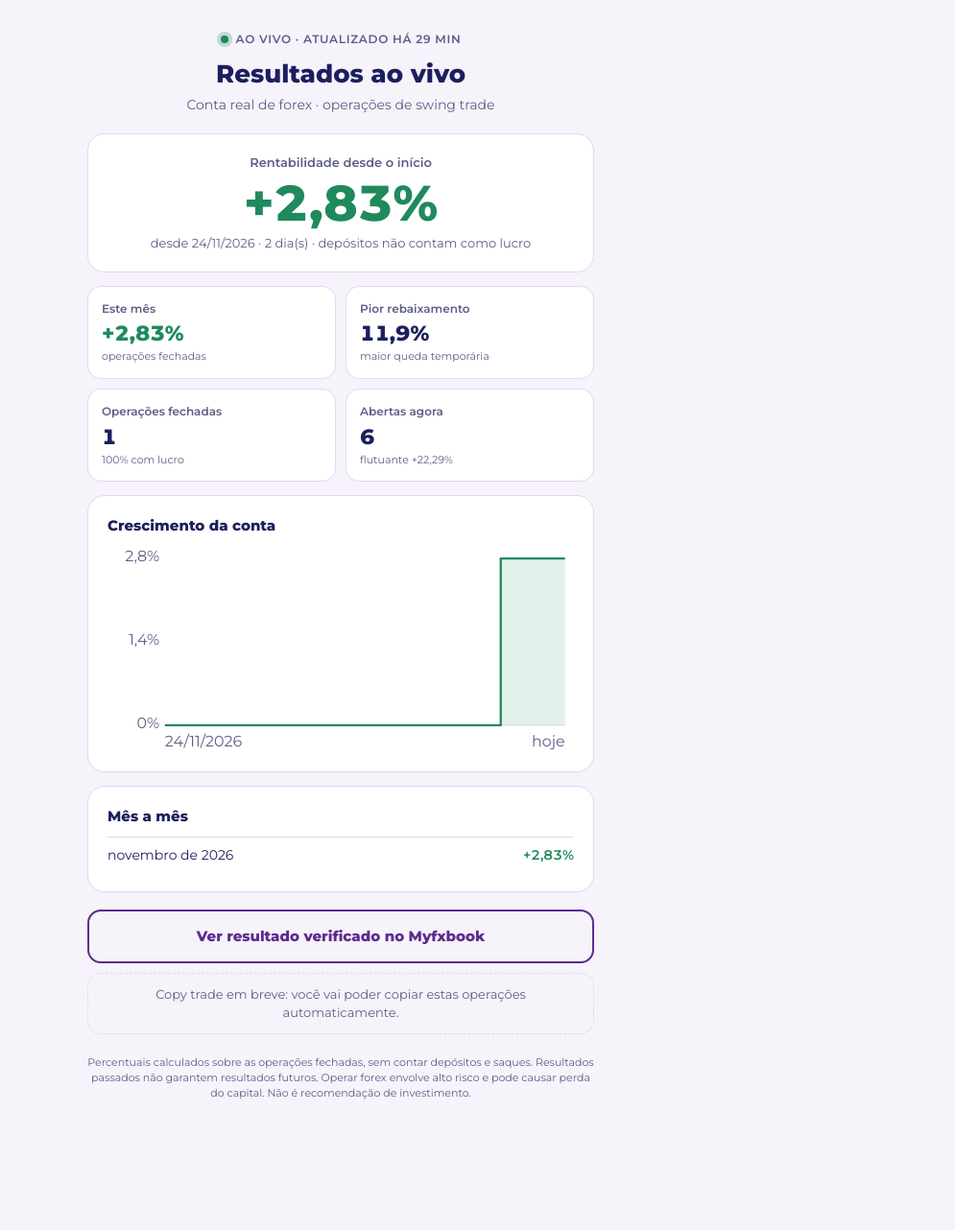
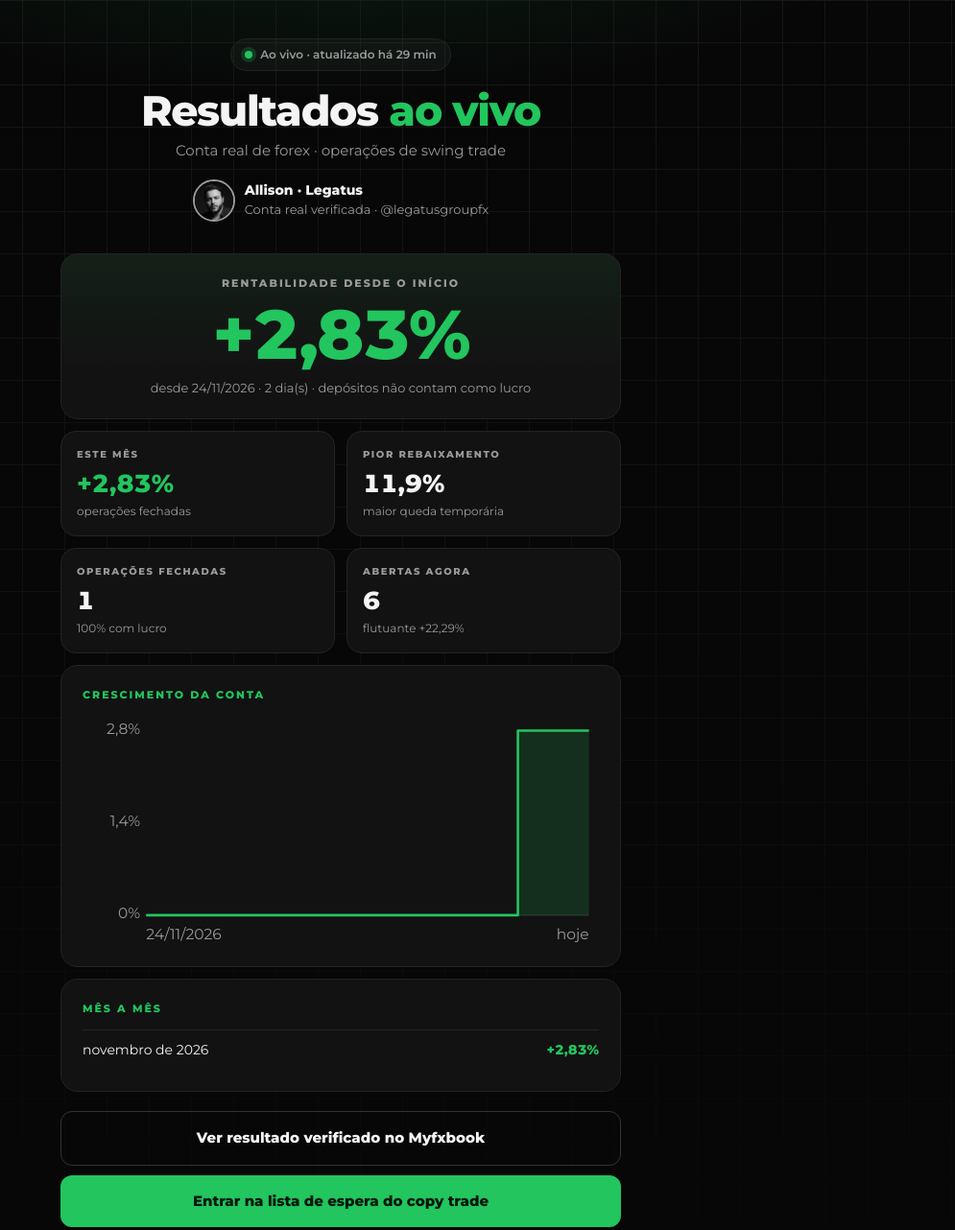
Before and after one commit to allisoncord-cpu/resultados, a plain HTML site: page index.html in a window 1280 px wide. Shown: the top 1282 px of the page at 96% size, without its empty margins (285-1280 px from the left). Before the commit the page ends 1198 px from the top, so only its background shows below. Drawn offline with Linux system fonts and the light colour scheme.

Commit message:
Página de resultados no visual escuro da Legatus

```diff
--- a/index.html
+++ b/index.html
@@ -8,57 +8,52 @@
 <link rel="preconnect" href="https://fonts.googleapis.com">
 <link href="https://fonts.googleapis.com/css2?family=Montserrat:wght@400;600;800&display=swap" rel="stylesheet">
 <style>
-:root{
-  --bg:#f6f3fb; --card:#ffffff; --ink:#1c1f5e; --ink-2:#5b5f86; --line:#e4d6f5;
-  --roxo:#5e2b8c; --laranja:#ff6b1f; --bom:#1f8a5b; --ruim:#c0392b;
-}
-@media (prefers-color-scheme: dark){
-  :root:not([data-theme="light"]){
-    --bg:#0f1133; --card:#181b45; --ink:#f3effa; --ink-2:#a9abd0; --line:#2c2f63;
-    --roxo:#b48be0; --laranja:#ff8a4a; --bom:#4cc38a; --ruim:#ff7a6b;
-  }
-}
-:root[data-theme="dark"]{
-  --bg:#0f1133; --card:#181b45; --ink:#f3effa; --ink-2:#a9abd0; --line:#2c2f63;
-  --roxo:#b48be0; --laranja:#ff8a4a; --bom:#4cc38a; --ruim:#ff7a6b;
-}
+:root{ --bg:#070707; --card:#121212; --ink:#f4f4f4; --ink-2:#9a9a9a; --line:#232323; --bom:#22c55e; --ruim:#ef4444; --verde:#22c55e; }
 *{box-sizing:border-box}
-body{margin:0;background:var(--bg);color:var(--ink);font-family:Montserrat,system-ui,sans-serif;line-height:1.45}
-main{max-width:560px;margin:0 auto;padding:28px 16px 40px}
-header{text-align:center;margin-bottom:20px}
-.vivo{display:inline-flex;align-items:center;gap:8px;font-size:12px;font-weight:600;letter-spacing:.06em;text-transform:uppercase;color:var(--ink-2)}
-.vivo i{width:8px;height:8px;border-radius:50%;background:var(--bom);box-shadow:0 0 0 4px color-mix(in srgb,var(--bom) 25%,transparent)}
+body{margin:0;background:var(--bg);color:var(--ink);font-family:Montserrat,system-ui,sans-serif;line-height:1.5;-webkit-font-smoothing:antialiased}
+.topo{position:relative;overflow:hidden;background:radial-gradient(900px 380px at 50% -10%,rgba(34,197,94,.16),transparent 70%),var(--bg)}
+.topo:before{content:"";position:absolute;inset:0;background-image:linear-gradient(var(--line) 1px,transparent 1px),linear-gradient(90deg,var(--line) 1px,transparent 1px);background-size:44px 44px;mask-image:linear-gradient(#000,transparent 90%);opacity:.55}
+main{position:relative;max-width:620px;margin:0 auto;padding:40px 18px 48px}
+header{text-align:center;margin-bottom:26px}
+.vivo{display:inline-flex;align-items:center;gap:8px;border:1px solid var(--line);background:rgba(255,255,255,.03);padding:7px 14px;border-radius:999px;font-size:12px;font-weight:600;color:var(--ink-2)}
+.vivo i{width:8px;height:8px;border-radius:50%;background:var(--bom);box-shadow:0 0 0 4px rgba(34,197,94,.2)}
 .vivo.parado i{background:var(--ink-2);box-shadow:none}
-h1{font-size:26px;font-weight:800;margin:8px 0 2px}
-.sub{color:var(--ink-2);font-size:14px;margin:0}
-.card{background:var(--card);border:1px solid var(--line);border-radius:18px;padding:20px;margin-bottom:14px}
-.destaque{text-align:center}
-.destaque .rot{font-size:13px;color:var(--ink-2);font-weight:600}
-.destaque .num{font-size:52px;font-weight:800;line-height:1.1;margin:4px 0;font-variant-numeric:tabular-nums}
+h1{font-size:clamp(30px,6.5vw,44px);font-weight:900;letter-spacing:-.03em;line-height:1.05;margin:18px 0 8px}
+h1 em{font-style:normal;color:var(--verde)}
+.sub{color:var(--ink-2);font-size:15px;margin:0}
+.assina{display:inline-flex;align-items:center;gap:10px;margin-top:18px;color:var(--ink-2);font-size:13px;text-align:left}
+.assina b{color:var(--ink);display:block;font-size:14px}
+.av{width:44px;height:44px;border-radius:50%;border:2px solid var(--verde);object-fit:cover;filter:grayscale(1)}
+.card{background:var(--card);border:1px solid var(--line);border-radius:18px;padding:22px;margin-bottom:12px}
+.destaque{text-align:center;background:linear-gradient(180deg,rgba(34,197,94,.08),transparent 70%),var(--card)}
+.destaque .rot{font-size:11px;letter-spacing:.18em;text-transform:uppercase;color:var(--ink-2);font-weight:700}
+.destaque .num{font-size:clamp(52px,12vw,72px);font-weight:900;letter-spacing:-.03em;line-height:1.05;margin:8px 0;font-variant-numeric:tabular-nums}
 .destaque .det{font-size:13px;color:var(--ink-2)}
 .pos{color:var(--bom)} .neg{color:var(--ruim)}
-.grade{display:grid;grid-template-columns:1fr 1fr;gap:10px;margin-bottom:14px}
-.kpi{background:var(--card);border:1px solid var(--line);border-radius:14px;padding:14px}
-.kpi .rot{font-size:12px;color:var(--ink-2);font-weight:600}
-.kpi .val{font-size:22px;font-weight:800;margin-top:2px;font-variant-numeric:tabular-nums}
-.kpi .det{font-size:11px;color:var(--ink-2)}
-h2{font-size:15px;margin:0 0 10px}
+.grade{display:grid;grid-template-columns:1fr 1fr;gap:12px;margin-bottom:12px}
+.kpi{background:var(--card);border:1px solid var(--line);border-radius:16px;padding:16px}
+.kpi .rot{font-size:10px;letter-spacing:.16em;text-transform:uppercase;color:var(--ink-2);font-weight:700}
+.kpi .val{font-size:26px;font-weight:800;margin-top:4px;font-variant-numeric:tabular-nums}
+.kpi .det{font-size:12px;color:var(--ink-2)}
+h2{font-size:11px;letter-spacing:.18em;text-transform:uppercase;color:var(--verde);margin:0 0 14px;font-weight:700}
 svg{display:block;width:100%;height:auto}
-.eixo{fill:var(--ink-2);font-size:17px;font-family:inherit}
+.eixo{fill:var(--ink-2);font-size:15px;font-family:inherit}
 table{width:100%;border-collapse:collapse;font-size:14px}
-td{padding:8px 0;border-top:1px solid var(--line)}
-td.n{text-align:right;font-weight:600;font-variant-numeric:tabular-nums}
-.botoes{display:grid;gap:10px;margin:18px 0}
-.btn{display:block;text-align:center;text-decoration:none;font-weight:800;padding:15px;border-radius:14px;font-size:15px}
-.btn.prim{background:var(--laranja);color:#fff}
-.btn.sec{border:2px solid var(--roxo);color:var(--roxo)}
+td{padding:10px 0;border-top:1px solid var(--line)}
+td.n{text-align:right;font-weight:700;font-variant-numeric:tabular-nums}
+.botoes{display:grid;gap:10px;margin:20px 0}
+.btn{display:block;text-align:center;text-decoration:none;font-weight:800;padding:16px;border-radius:12px;font-size:15px;transition:transform .15s}
+.btn:hover{transform:translateY(-2px)}
+.btn.prim{background:var(--verde);color:#04170b}
+.btn.sec{border:1px solid #333;color:var(--ink)}
 .embreve{text-align:center;font-size:13px;color:var(--ink-2);border:1px dashed var(--line);border-radius:14px;padding:12px}
-.aviso{font-size:11px;color:var(--ink-2);text-align:center;margin-top:22px}
+.aviso{font-size:12px;color:#d6b4b4;background:#140a0a;border:1px solid #3a1b1b;border-radius:14px;padding:14px;margin-top:22px;line-height:1.6}
 .vazio{text-align:center;color:var(--ink-2);font-size:14px;padding:20px 0}
+footer{text-align:center;color:var(--ink-2);font-size:12px;margin-top:22px}
 </style>
 </head>
 <body>
-<main id="app"></main>
+<div class="topo"><main id="app"></main></div>
 <script src="config.js"></script>
 <script src="resultados.js"></script>
 <script>
@@ -78,7 +73,7 @@ td.n{text-align:right;font-weight:600;font-variant-numeric:tabular-nums}
     const quando = min < 2 ? "agora" : min < 60 ? `há ${min} min` : `há ${Math.round(min/60)} h`;
     h += `<div class="vivo ${parado?"parado":""}"><i></i>${parado ? "Atualizado " + quando : "Ao vivo · atualizado " + quando}</div>`;
   }
-  h += `<h1>${esc(C.titulo||"Resultados ao vivo")}</h1><p class="sub">${esc(C.subtitulo||"")}</p></header>`;
+  h += `<h1>Resultados <em>ao vivo</em></h1><p class="sub">${esc(C.subtitulo||"")}</p><div class="assina"><img class="av" src="allison.png" alt="Allison"><div><b>Allison · Legatus</b>Conta real verificada · @legatusgroupfx</div></div></header>`;
 
   if(!R || !R.inicio){
     h += `<div class="card vazio">Os resultados aparecem aqui assim que a conta começar a operar.</div>`;
@@ -102,9 +97,12 @@ td.n{text-align:right;font-weight:600;font-variant-numeric:tabular-nums}
   h += `<div class="botoes">`;
   if(link(C.myfxbook)) h += `<a class="btn sec" href="${link(C.myfxbook)}" target="_blank" rel="noopener">Ver resultado verificado no Myfxbook</a>`;
   if(link(C.contato)) h += `<a class="btn prim" href="${link(C.contato)}" target="_blank" rel="noopener">${esc(C.textoContato||"Fale comigo")}</a>`;
-  if(C.copyEmBreve) h += `<div class="embreve">Copy trade em breve: você vai poder copiar estas operações automaticamente.</div>`;
+  h += `<a class="btn prim" href="https://chat.whatsapp.com/IlZBVR45fd42ztf4DkR9wu" target="_blank" rel="noopener">Entrar na lista de espera do copy trade</a>`;
+  h += `<a class="btn sec" href="swing.html">Por que swing trade</a>`;
+  if(C.copyEmBreve) h += `<div class="embreve">Copy trade em breve: tudo o que eu fizer na minha conta será replicado na sua. Ganhos e perdas.</div>`;
   h += `</div>`;
   h += `<p class="aviso">Percentuais calculados sobre as operações fechadas, sem contar depósitos e saques. Resultados passados não garantem resultados futuros. Operar forex envolve alto risco e pode causar perda do capital. Não é recomendação de investimento.</p>`;
+  h += `<footer>@legatusgroupfx · Legatus Group</footer>`;
   document.getElementById("app").innerHTML = h;
 
   function grafico(c){
@@ -121,8 +119,8 @@ td.n{text-align:right;font-weight:600;font-variant-numeric:tabular-nums}
     const area = d + ` L${x(t1).toFixed(1)} ${y(0).toFixed(1)} L${x(t0).toFixed(1)} ${y(0).toFixed(1)} Z`;
     const marcas = [hi, (hi+lo)/2, lo].map(g=>`<text class="eixo" x="${pe-6}" y="${y(g)+3}" text-anchor="end">${g.toLocaleString("pt-BR",{maximumFractionDigits:1})}%</text>`).join("");
     return `<svg viewBox="0 0 ${W} ${H}" role="img" aria-label="Crescimento acumulado: ${fmt(ult)}">
-      <line x1="${pe}" x2="${W-pd}" y1="${y(0)}" y2="${y(0)}" stroke="var(--line)" stroke-width="1"/>
-      <path d="${area}" fill="${cor}" opacity=".12"/>
+      <line x1="${pe}" x2="${W-pd}" y1="${y(0)}" y2="${y(0)}" stroke="#333" stroke-width="1"/>
+      <path d="${area}" fill="${cor}" opacity=".16"/>
       <path d="${d}" fill="none" stroke="${cor}" stroke-width="2.5" stroke-linejoin="round"/>
       ${marcas}
       <text class="eixo" x="${pe}" y="${H-6}">${dataBR(t0)}</text>
```
